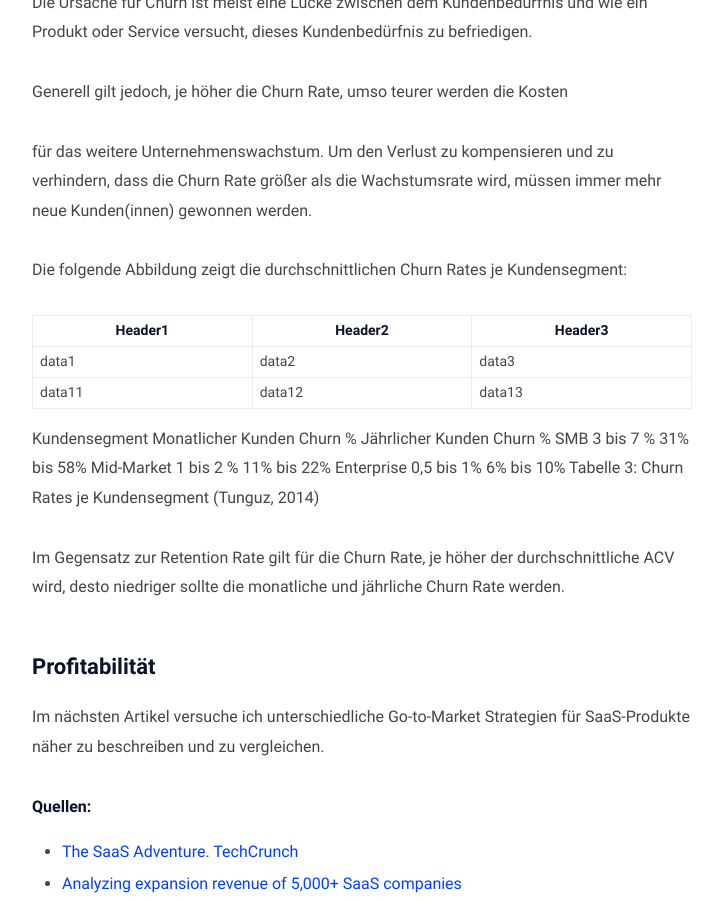
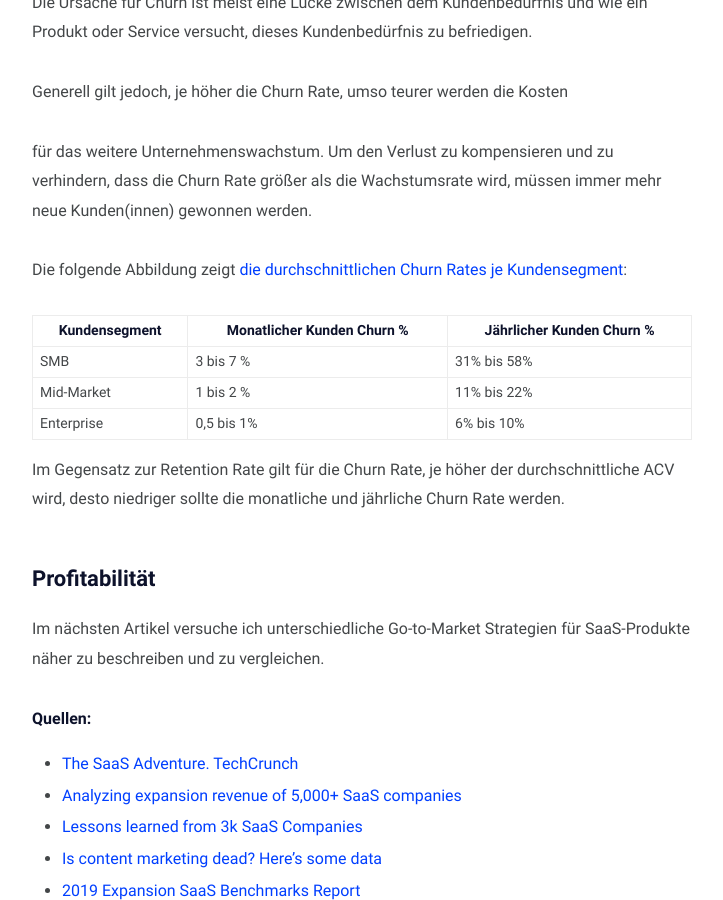
Before and after one commit to mariostnr/website, a Jekyll site: the page built from _posts/2021-05-13-saas-benchmarks.md, in a window 1280 px wide and 900 px high, scrolled down 4053 px. Shown: the whole window, without its empty margins (278-1001 px from the left). Built offline with Jekyll 4.4.1, drawn with Linux system fonts in a browser that asks for light colours.

Commit message:
Update Blog “2021-05-13-saas-benchmarks”

```diff
--- a/_posts/2021-05-13-saas-benchmarks.md
+++ b/_posts/2021-05-13-saas-benchmarks.md
@@ -59,25 +59,14 @@
 
 für das weitere Unternehmenswachstum. Um den Verlust zu kompensieren und zu verhindern, dass die Churn Rate größer als die Wachstumsrate wird, müssen immer mehr neue Kunden(innen) gewonnen werden.
 
-Die folgende Abbildung zeigt die durchschnittlichen Churn Rates je Kundensegment:
+Die folgende Abbildung zeigt [die durchschnittlichen Churn Rates je Kundensegment](https://tomtunguz.com/saas-innovators-dilemma/):
 
-|Header1 |Header2  | Header3|
+|Kundensegment |Monatlicher Kunden Churn %  | Jährlicher Kunden Churn %|
 --- | --- | ---
-|data1|data2|data3|
-|data11|data12|data13|
+|SMB|3 bis 7 %|31% bis 58%|
+|Mid-Market|1 bis 2 %|11% bis 22%|
+|Enterprise|0,5 bis 1%| 6% bis 10%|
 
-
-Kundensegment Monatlicher Kunden Churn % Jährlicher Kunden Churn %
-SMB
-3 bis 7 %
-31% bis 58%
-Mid-Market
-1 bis 2 %
-11% bis 22%
-Enterprise
-0,5 bis 1%
-6% bis 10%
-Tabelle 3: Churn Rates je Kundensegment (Tunguz, 2014)
 
 
 Im Gegensatz zur Retention Rate gilt für die Churn Rate, je höher der durchschnittliche ACV wird, desto niedriger sollte die monatliche und jährliche Churn Rate werden.
```
